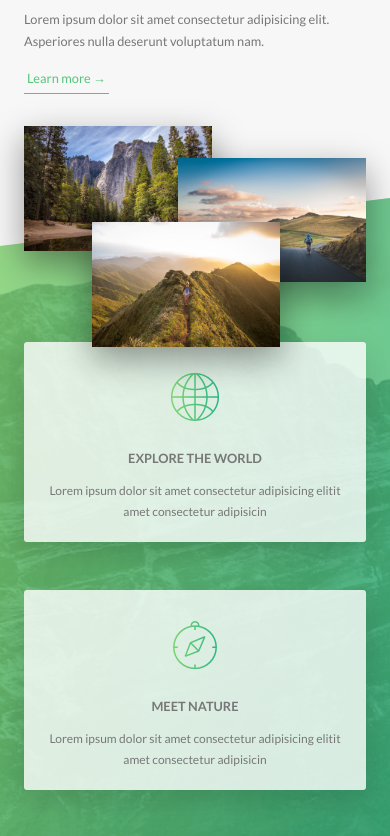
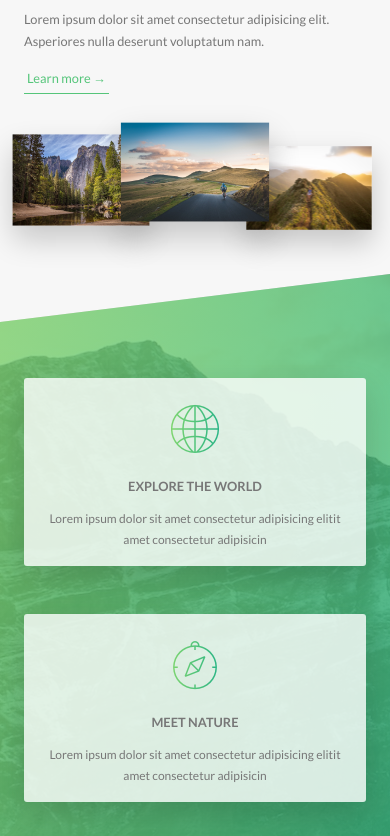
Before and after one commit to radevich7/Natours_landing_page, a website: page index.html in a window 390 px wide. Shown: the part 1067-1903 px from the top of the page. Drawn offline with Linux system fonts and the light colour scheme.

Commit message:
<Build:feature_box section media queries>

```diff
--- a/sass/components/_composition.scss
+++ b/sass/components/_composition.scss
@@ -9,17 +9,38 @@
     transition: all 0.2s;
     outline-offset: 2rem;
 
+    @include respond(tab-port) {
+      float: left;
+      position: relative;
+      width: 33.3333%;
+      box-shadow: 0 1.5rem 3rem rgba($color-black, 0.2);
+    }
+
     &--p1 {
       left: 0;
       top: -2rem;
+      @include respond(tab-port) {
+        top: 0;
+        transform: scale(1.2);
+      }
     }
     &--p2 {
       right: 0;
       top: 2rem;
+      @include respond(tab-port) {
+        top: -1rem;
+        transform: scale(1.3);
+        z-index: 100;
+      }
     }
     &--p3 {
       left: 20%;
       top: 10rem;
+      @include respond(tab-port) {
+        top: 1rem;
+        left: 0;
+        transform: scale(1.1);
+      }
     }
     &:hover {
       outline: 1.5rem solid $color-primary;
--- a/sass/components/_feature-box.scss
+++ b/sass/components/_feature-box.scss
@@ -6,6 +6,9 @@
   border-radius: 3px;
   box-shadow: 0 1.5rem 4rem rgba($color-black, $alpha: 0.15);
   transition: transform 0.3s;
+  @include respond(tab-port) {
+    padding: 2rem;
+  }
 
   &__icon {
     font-size: 6rem;
@@ -18,6 +21,9 @@
     );
     -webkit-background-clip: text;
     color: transparent;
+    @include respond(tab-port) {
+      margin-bottom: 0;
+    }
   }
   &:hover {
     transform: translateY(-1.5rem) scale(1.03);
--- a/sass/pages/_home.scss
+++ b/sass/pages/_home.scss
@@ -21,7 +21,7 @@
     transform: skewY(7deg);
   }
   @include respond(tab-port) {
-    padding: 15rem 0;
+    padding: 10rem 0;
   }
 }
 
```
Also changed, not shown: css/style.css.
